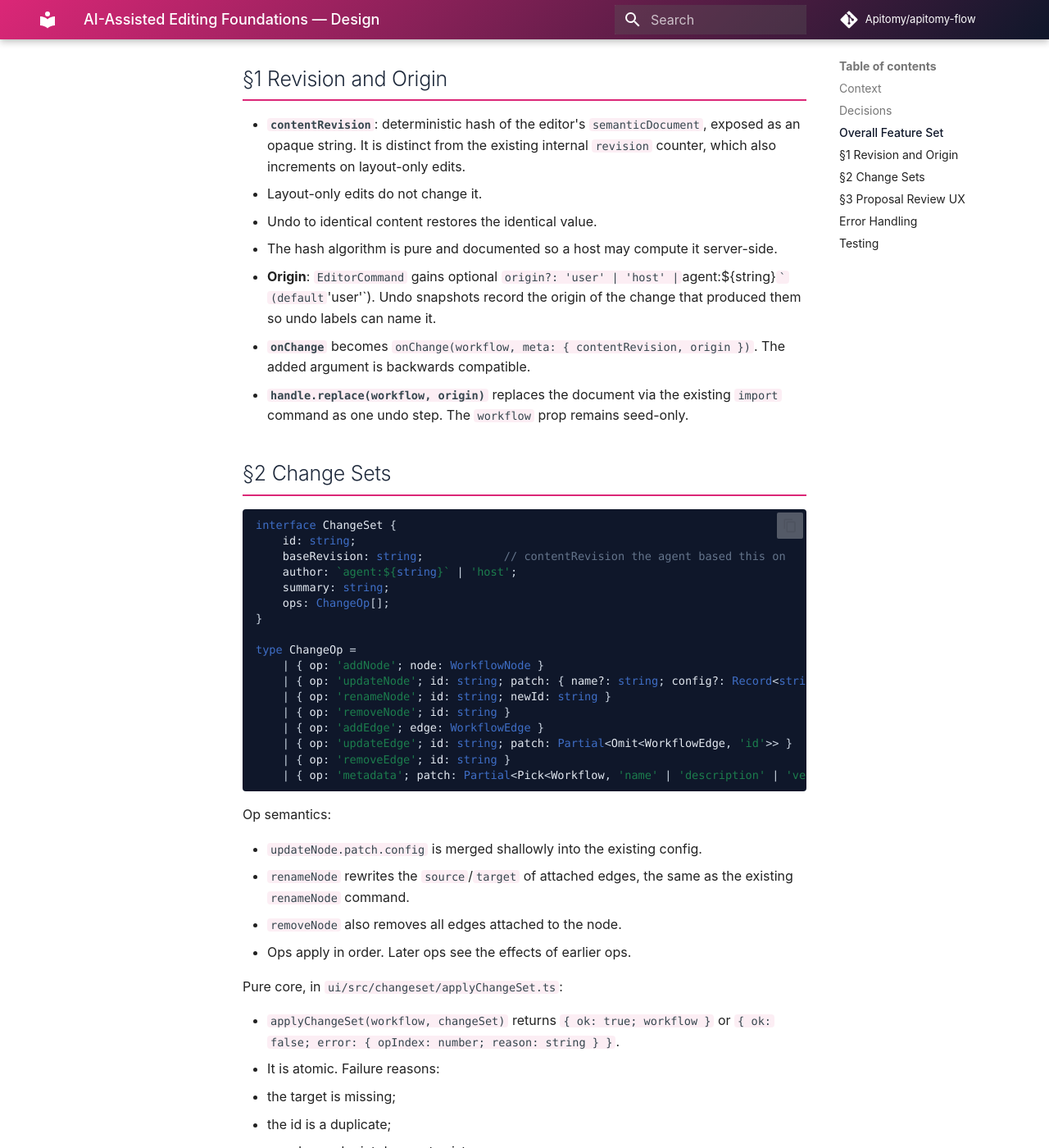
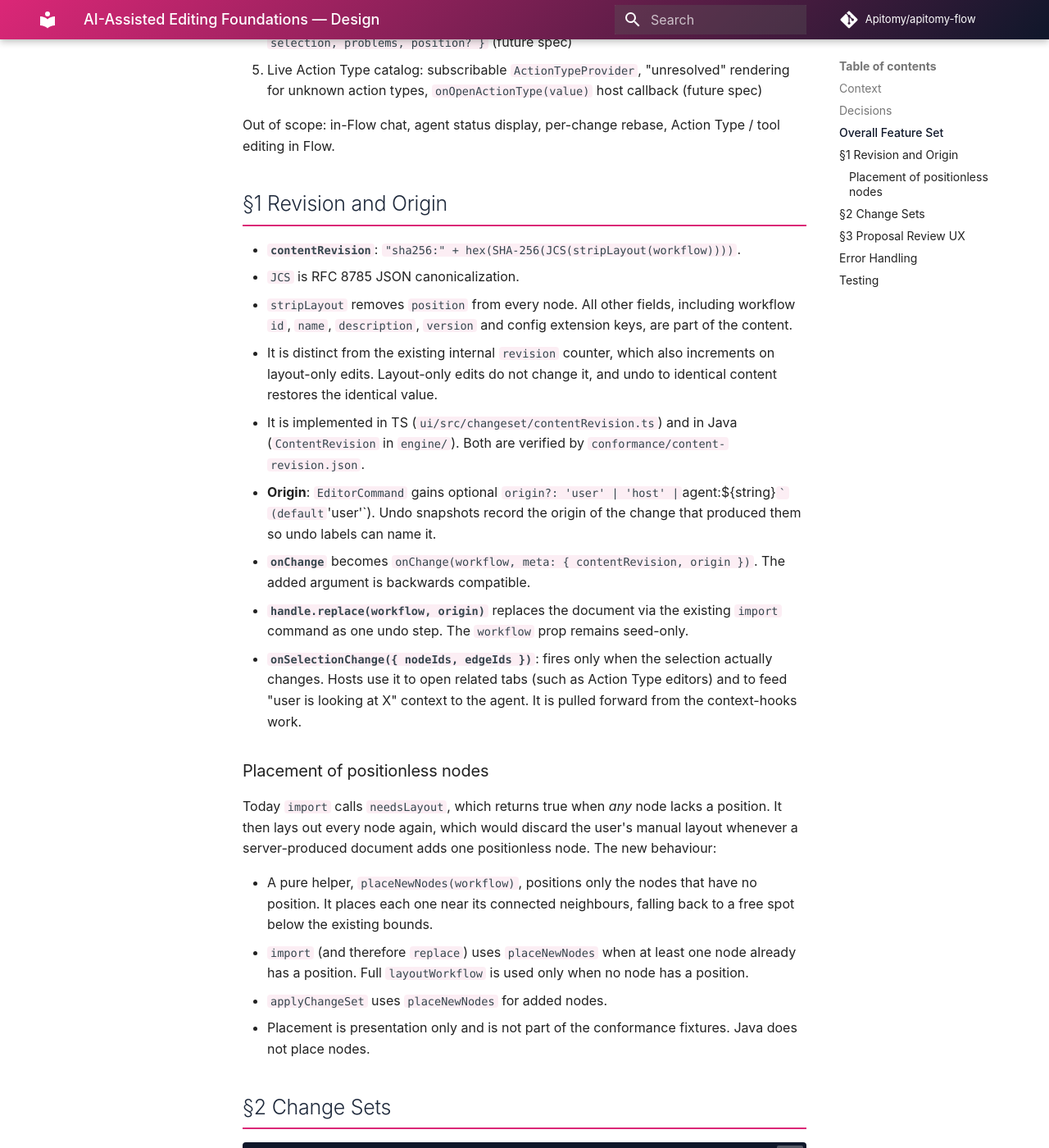
Before and after one commit to Apitomy/apitomy-flow, an MkDocs documentation site: the page built from docs/superpowers/specs/2026-10-08-ai-assisted-editing-design.md, in a window 1280 px wide and 1400 px high, scrolled down 1337 px. Shown: the whole window at 82% size. Built offline with MkDocs 1.6.1 and Material for MkDocs 9.7.7, drawn with Linux system fonts in a browser that asks for light colours; comment, search, counter and statistics services are not loaded; some of the changed text lies outside the part shown.

Commit message:
Revise AI-assisted editing spec with Axiom feedback

````diff
--- a/docs/superpowers/specs/2026-10-08-ai-assisted-editing-design.md
+++ b/docs/superpowers/specs/2026-10-08-ai-assisted-editing-design.md
@@ -18,13 +18,15 @@
 | Action Types / tools authoring | Not owned by Flow. Axiom has its own editors. |
 | AI entry points in Flow | Host-defined context hooks only; no chat and no agent-status UI in Flow. |
 | Conflicts | Strict base-revision check; stale change sets are rejected and the host re-asks the agent. |
+| Server parity | Change-set application and `contentRevision` ship in both TS (`ui/`) and Java (`engine/`), verified by shared `conformance/` fixtures. |
+| Per-turn grouping | No Flow support. Axiom accumulates a turn's change sets server-side and proposes one combined set. |
 
 ## Overall Feature Set
 
 1. Revision and origin model (this spec)
 2. Change sets and imperative editor handle (this spec)
 3. Proposal review UX (this spec)
-4. Context hooks: host `contextActions` in canvas/node/edge/selection menus and Problems panel rows,
+4. Context hooks: host `contextActions` in canvas, node, edge and selection menus and on Problems panel rows,
    receiving a `FlowContext { workflow, contentRevision, selection, problems, position? }` (future spec)
 5. Live Action Type catalog: subscribable `ActionTypeProvider`, "unresolved" rendering for unknown action
    types, `onOpenActionType(value)` host callback (future spec)
@@ -33,17 +35,36 @@
 
 ## §1 Revision and Origin
 
-- **`contentRevision`**: deterministic hash of the editor's `semanticDocument`, exposed as an opaque string.
-  It is distinct from the existing internal `revision` counter, which also increments on layout-only edits.
-  - Layout-only edits do not change it.
-  - Undo to identical content restores the identical value.
-  - The hash algorithm is pure and documented so a host may compute it server-side.
+- **`contentRevision`**: `"sha256:" + hex(SHA-256(JCS(stripLayout(workflow))))`.
+  - `JCS` is RFC 8785 JSON canonicalization.
+  - `stripLayout` removes `position` from every node. All other fields, including workflow `id`, `name`,
+    `description`, `version` and config extension keys, are part of the content.
+  - It is distinct from the existing internal `revision` counter, which also increments on layout-only edits.
+    Layout-only edits do not change it, and undo to identical content restores the identical value.
+  - It is implemented in TS (`ui/src/changeset/contentRevision.ts`) and in Java (`ContentRevision` in
+    `engine/`). Both are verified by `conformance/content-revision.json`.
 - **Origin**: `EditorCommand` gains optional `origin?: 'user' | 'host' | `agent:${string}`` (default
   `'user'`). Undo snapshots record the origin of the change that produced them so undo labels can name it.
 - **`onChange`** becomes `onChange(workflow, meta: { contentRevision, origin })`. The added argument is
   backwards compatible.
 - **`handle.replace(workflow, origin)`** replaces the document via the existing `import` command as one
   undo step. The `workflow` prop remains seed-only.
+- **`onSelectionChange({ nodeIds, edgeIds })`**: fires only when the selection actually changes. Hosts use
+  it to open related tabs (such as Action Type editors) and to feed "user is looking at X" context to the
+  agent. It is pulled forward from the context-hooks work.
+
+### Placement of positionless nodes
+
+Today `import` calls `needsLayout`, which returns true when *any* node lacks a position. It then lays out
+every node again, which would discard the user's manual layout whenever a server-produced document adds one
+positionless node. The new behaviour:
+
+- A pure helper, `placeNewNodes(workflow)`, positions only the nodes that have no position. It places each
+  one near its connected neighbours, falling back to a free spot below the existing bounds.
+- `import` (and therefore `replace`) uses `placeNewNodes` when at least one node already has a position.
+  Full `layoutWorkflow` is used only when no node has a position.
+- `applyChangeSet` uses `placeNewNodes` for added nodes.
+- Placement is presentation only and is not part of the conformance fixtures. Java does not place nodes.
 
 ## §2 Change Sets
 
@@ -58,18 +79,24 @@
 
 type ChangeOp =
     | { op: 'addNode'; node: WorkflowNode }
-    | { op: 'updateNode'; id: string; patch: { name?: string; config?: Record<string, unknown> } }
+    | { op: 'updateNode'; id: string; patch: { name?: string; config?: Record<string, unknown> };
+        unset?: string[] }
     | { op: 'renameNode'; id: string; newId: string }
     | { op: 'removeNode'; id: string }
     | { op: 'addEdge'; edge: WorkflowEdge }
-    | { op: 'updateEdge'; id: string; patch: Partial<Omit<WorkflowEdge, 'id'>> }
+    | { op: 'updateEdge'; id: string; patch: Partial<Omit<WorkflowEdge, 'id'>>; unset?: string[] }
     | { op: 'removeEdge'; id: string }
     | { op: 'metadata'; patch: Partial<Pick<Workflow, 'name' | 'description' | 'version'>> };
 ```
 
 Op semantics:
 
-- `updateNode.patch.config` is merged shallowly into the existing config.
+- `updateNode.patch.config` is merged shallowly into the existing config. Nested values, such as the
+  `inputs` and `outputs` mappings, are replaced whole.
+- `updateNode.unset` lists top-level config keys to remove, for example `timeout` or `correlationKey`.
+  `updateEdge.unset` lists top-level edge fields to remove, for example `condition`. `unset` is applied after
+  `patch`, and a key appearing in both is `malformed`. `null` in a patch is stored as a value, not treated as
+  a removal.
 - `renameNode` rewrites the `source`/`target` of attached edges, the same as the existing `renameNode`
   command.
 - `removeNode` also removes all edges attached to the node.
@@ -78,12 +105,24 @@
 Pure core, in `ui/src/changeset/applyChangeSet.ts`:
 
 - `applyChangeSet(workflow, changeSet)` returns `{ ok: true; workflow }` or
-  `{ ok: false; error: { opIndex: number; reason: string } }`.
-- It is atomic. Failure reasons:
-  - the target is missing;
-  - the id is a duplicate;
-  - an edge endpoint does not exist;
-  - the op is malformed.
+  `{ ok: false; error: ChangeSetError }`.
+- `ChangeSetError` is `{ code, opIndex?, reason }`. `reason` is human-readable, and `code` is one of the
+  stable values below, which hosts may map to agent prompt hints:
+
+  | Code | Meaning |
+  |---|---|
+  | `target-missing` | The op references a node or edge that does not exist. |
+  | `duplicate-id` | An added or renamed element's id already exists. |
+  | `edge-endpoint-missing` | An edge's `source` or `target` does not exist. |
+  | `malformed` | The op is structurally invalid, for example a key in both `patch` and `unset`. |
+  | `read-only` | The editor is read-only. Handle only. |
+  | `stale` | `baseRevision` does not match `contentRevision`. No `opIndex`. |
+
+- It is atomic: any error leaves the workflow unchanged.
+- Java parity: `ChangeSets.apply(workflow, changeSet)` in `engine/` has the same semantics and the same
+  error codes. Both implementations are verified by `conformance/changesets.json`. Each fixture case gives an
+  input workflow, a change set, and either the expected output workflow (compared with layout stripped) or
+  the expected error `code` and `opIndex`.
 - Added nodes without a `position` are placed near their connected neighbours. If they have none, the
   existing layout fallback places them.
 
@@ -91,15 +130,16 @@
 
 | Method | Result |
 |---|---|
-| `propose(cs)` | `{ status: 'staged' }` or `'stale'` or `{ status: 'invalid', error }` |
-| `apply(cs)` | `{ status: 'applied' }` or `'stale'` or `{ status: 'invalid', error }` |
+| `propose(cs)` | `{ status: 'staged' }` or `{ status: 'rejected', error }` |
+| `apply(cs)` | `{ status: 'applied' }` or `{ status: 'rejected', error }` |
+| `clearHighlights()` | `void` |
 | `withdraw(id)` | `void` |
 | `replace(workflow, origin)` | `void` |
 | `getSnapshot()` | `{ workflow, contentRevision, selection, problems }` |
 
 Rules:
 
-- `stale` means `cs.baseRevision !== contentRevision`.
+- `cs.baseRevision !== contentRevision` produces the error code `stale`.
 - `apply` dispatches a new reducer command, `applyChangeSet`. That command produces exactly one undo step,
   with `origin = cs.author`.
 - At most one staged proposal exists. A new `propose` replaces the current one, and the old one resolves as
@@ -122,22 +162,35 @@
   - **Accept** runs the same path as `apply` and resolves as `'accepted'`. **Reject** discards the proposal
     and resolves as `'rejected'`.
   - When the proposal is stale, the bar shows "Out of date" and only **Dismiss** is available.
+- **Highlight after apply**: elements added or modified by the most recently applied change set (via
+  `apply` or Accept) keep a lingering highlight. It uses the same diff-status helper and the same styling as
+  the review overlay. Removed elements get no ghost.
+  - The highlight clears on the next user content edit, on `handle.clearHighlights()`, or when another
+    change set is applied.
+  - It is enabled by default and can be disabled with the `highlightApplied={false}` prop.
 - **Events**: `onProposalResolved(id, 'accepted' | 'rejected' | 'stale' | 'withdrawn')`.
   - `'stale'` fires at the moment of invalidation.
   - On accept, `onChange` fires once, with the agent origin.
 - **Read-only mode**:
   - `propose` renders the preview without the review bar, which is useful for displaying a diff.
-  - `apply` returns `invalid` with the reason `'read-only'`.
+  - `apply` returns an error with the code `read-only`.
 
 ## Error Handling
 
 - No handle method throws.
-- Invalid change sets return `{ status: 'invalid', error: { opIndex, reason } }`, which is suitable for
-  sending back to the agent.
+- Failed change sets return `{ status: 'rejected', error: { code, opIndex?, reason } }`, which is
+  suitable for sending back to the agent.
 - Host validation failures in the preview are reported the same way as the existing host validation
   failures.
 
 ## Testing
+
+Shared conformance fixtures, run by both the vitest and JUnit 5 suites:
+
+- `conformance/changesets.json`: every op type, `unset`, every error code, cascade, rename rewrite, and
+  ordering.
+- `conformance/content-revision.json`: hashes for representative workflows, including key-order
+  permutations and number formatting edge cases.
 
 Vitest unit tests on pure logic. No jsdom.
 
@@ -158,5 +211,10 @@
   - stale, staged and withdrawn transitions are correct.
 - Diff status helper, including parity with `WorkflowDiffViewer` behaviour.
 - Validation delta computation.
+- `placeNewNodes`: only positionless nodes move, and the full-layout fallback applies when no node has a
+  position.
+- Highlight lifecycle: set on apply, cleared on user edit, on `clearHighlights` and on the next apply.
+- `onSelectionChange`: fires only on an actual change.
+- Java: JUnit 5 tests for `ChangeSets` and `ContentRevision` that drive the conformance fixtures.
 - Manual verification in the dev app (via Chrome DevTools MCP), with demo controls that propose or apply a
   canned change set.
--- a/ui/src/components/WorkflowViewer.tsx
+++ b/ui/src/components/WorkflowViewer.tsx
@@ -312,9 +312,7 @@
                 Object.entries(instance.context).map(([key, value]) => (
                   <div key={key} className="workflow-viewer__context-entry">
                     <span className="workflow-viewer__context-key">{key}</span>
-                    <span className="workflow-viewer__context-value">
-                      {typeof value === 'object' ? JSON.stringify(value) : String(value)}
-                    </span>
+                    <ValueDisplay value={value} title={`Context: ${key}`} theme={theme} />
                   </div>
                 ))
               )}
````
